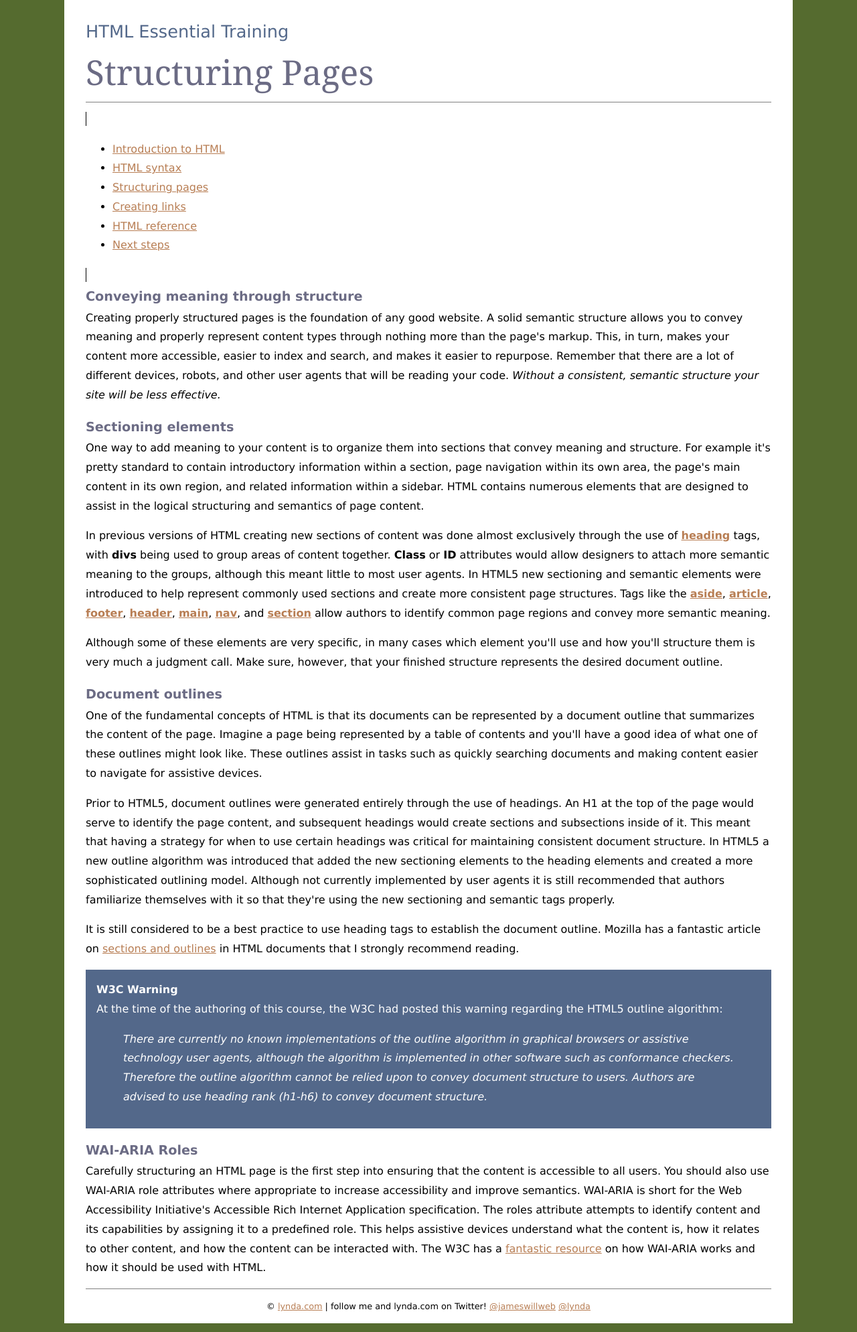
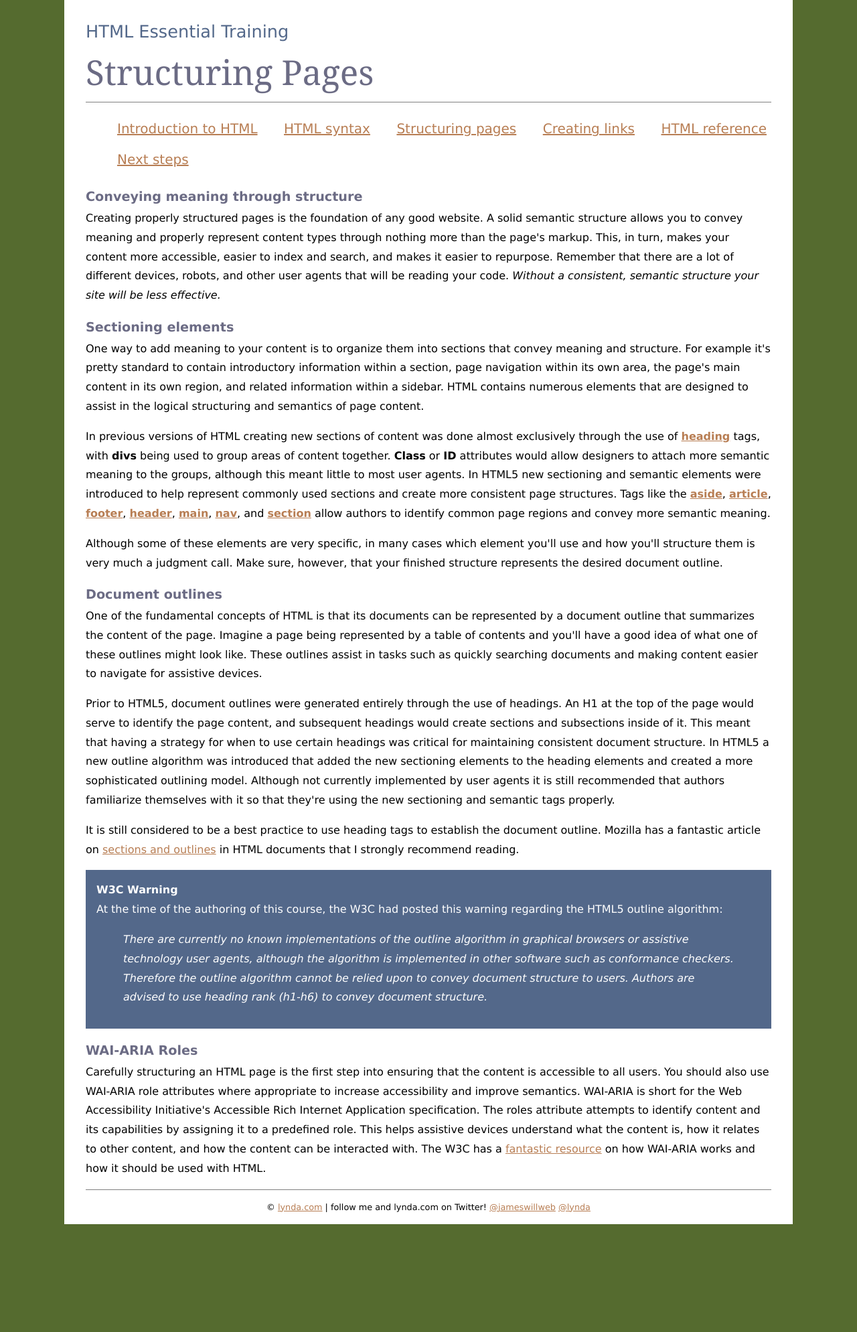
Before and after one commit to jasitu/jasitu.github.io, a Jekyll site: the page htmltrain/structure.htm, which Jekyll copies as it is, in a window 1280 px wide. Shown: the whole page at 67% size. Built offline with Jekyll 4.4.1, drawn with Linux system fonts in a browser that asks for light colours; after the commit the page ends 1841 px from its top, so only the background shows below that.

Commit message:
Update styles.css

```diff
--- a/htmltrain/css/styles.css
+++ b/htmltrain/css/styles.css
@@ -2,14 +2,21 @@ html, body {
 	background: #556B2F;
 	margin: 0;
 
-[role=navigation]{
-	display: inline;
+nav {
+	text-align: justify;
+}
+
+nav li{
+	font-size: 20px;
+	display: inline-block;
+	padding: 5px 5px;
+	list-style: none;
+	margin: 0 2px;
+	justify-content: space-around;
+	border-radius: 2px;
 	border-color: black;
-	border-style:solid;
-    	border-width:thin;
-	}
+}
 
-}
 h1, h2, h3, h4, h5, h6, p {
 	margin: 0;
 	padding: 0;
```
